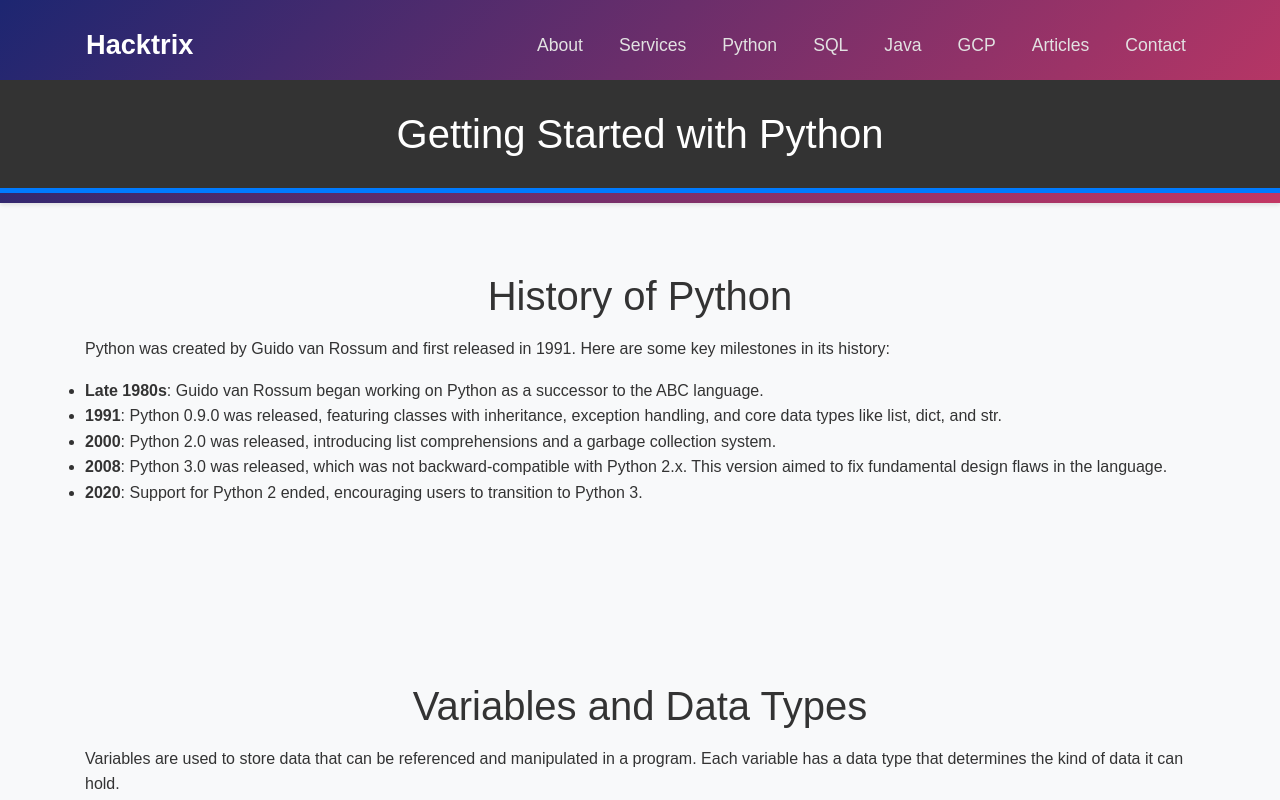
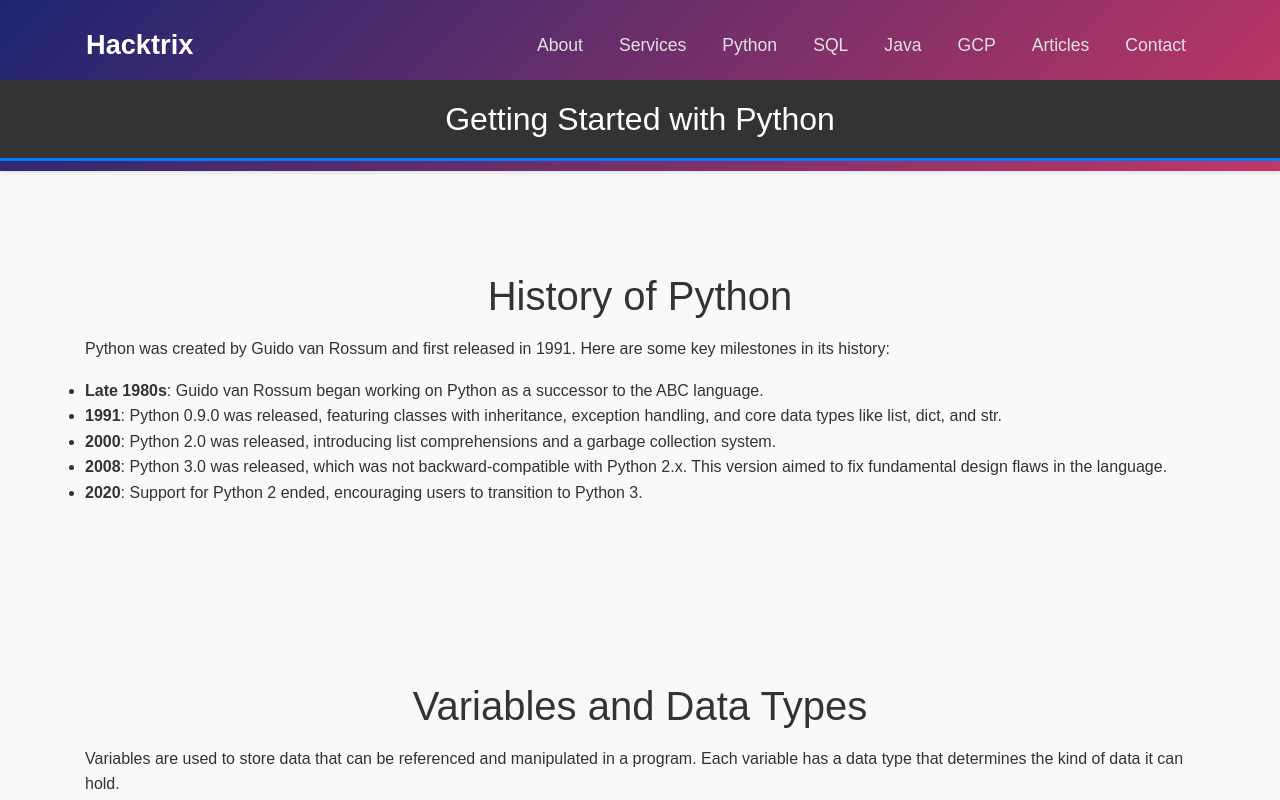
Before and after one commit to Mr-Hackrr/Hacktrix, a plain HTML site: page python/basic-concepts.html in a window 1280 px wide. Shown: the top 800 px of the page. Drawn offline with nearby package versions, Linux system fonts and the light colour scheme; files that its build step writes are made by us from their sources.

Commit message:
Update basic-concepts.html
getting started with python size problem resolved

```diff
--- a/python/basic-concepts.html
+++ b/python/basic-concepts.html
@@ -66,18 +66,46 @@
             /* Title Section Styling */
             .title-section {
                 text-align: center;
-        padding: 30px 20px;
+                padding: 20px 10px;
                 background-color: #333;
                 color: #ffffff;
-        border-bottom: 5px solid #007bff;
+                border-bottom: 3px solid #007bff;
+                position: sticky;
+                top: 0;
+                width: 100%;
+                transition: all 0.3s ease;
+                z-index: 10;
+            }
+
+            .title-section.shrink {
+                padding: 10px 5px;
+                font-size: 0.8em;
+                background-color: #222;
+                border-bottom: 2px solid #0056b3;
             }
 
             .title-section h1 {
-        font-size: 2.5em;
+                font-size: 2em;
                 margin: 0;
-        color: #ffffff;
+                transition: font-size 0.3s ease;
+            }
+
+            .title-section.shrink h1 {
+                font-size: 1.5em;
             }
         </style>
+
+        <script>
+            // JavaScript to shrink the title section on scroll
+            window.addEventListener("scroll", function () {
+                const titleSection = document.querySelector(".title-section");
+                if (window.scrollY > 50) {
+                    titleSection.classList.add("shrink");
+                } else {
+                    titleSection.classList.remove("shrink");
+                }
+            });
+        </script>
     </header>
     <main class="container mt-5 pt-5">
         <section id="python">
```
Lines whose indentation alone changed are shown as unchanged.
